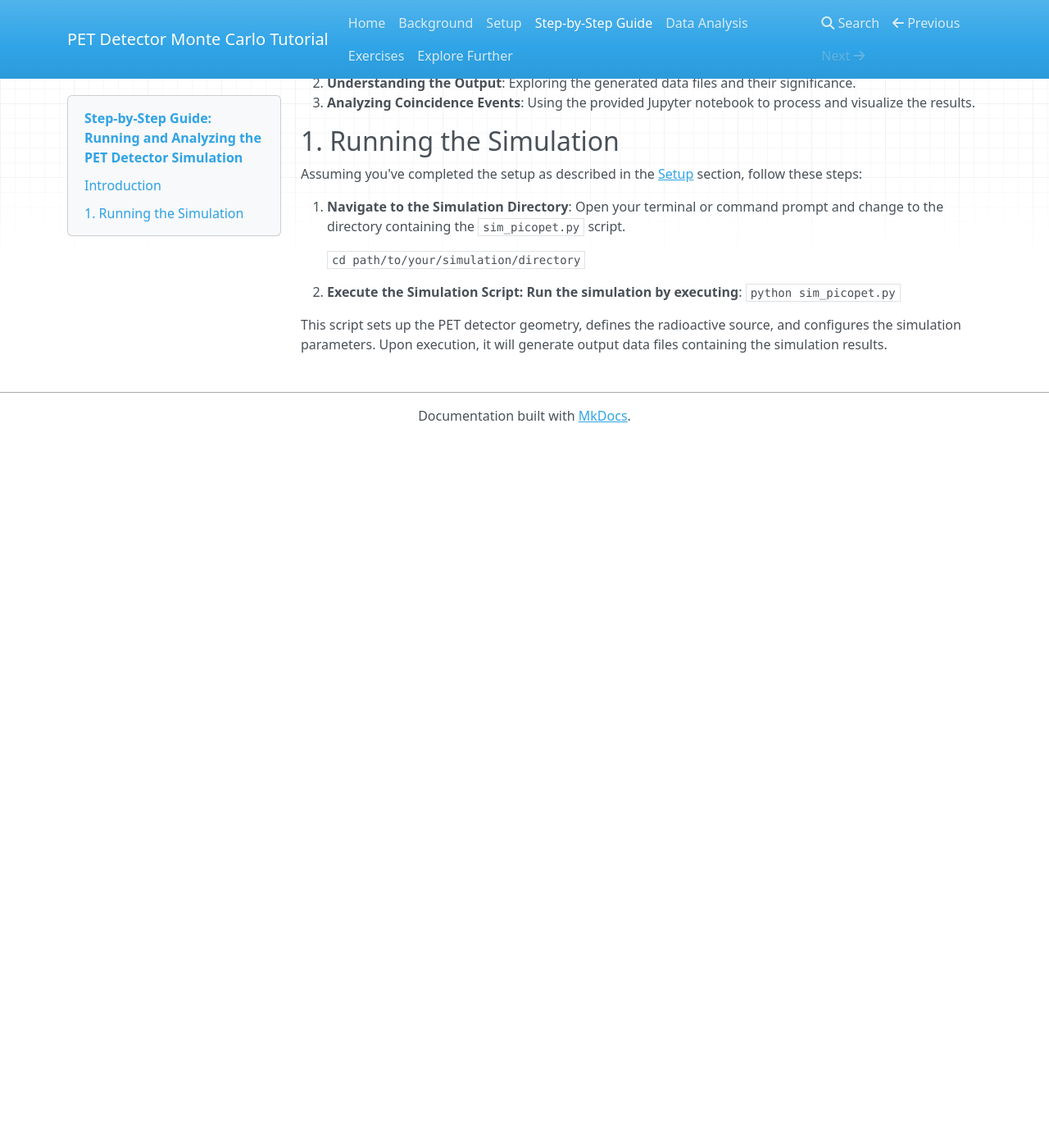
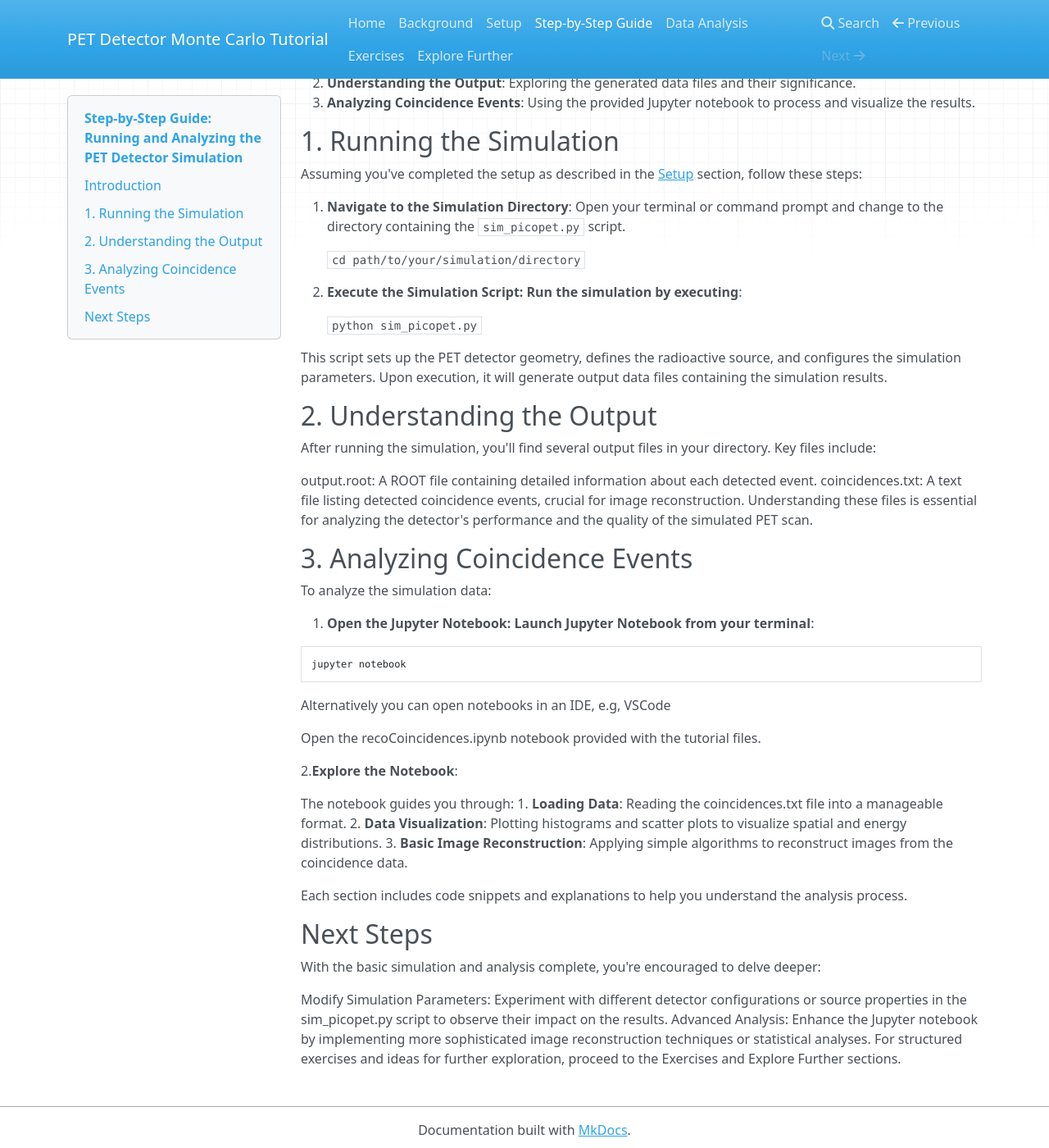
Before and after one commit to keaveney/UCT-DS-Project-picoPT, an MkDocs documentation site: the page built from docs/tutorial.md, in a window 1280 px wide and 1400 px high, scrolled down 270 px. Shown: the whole window at 82% size. Built offline with MkDocs 1.6.1, drawn with Linux system fonts in a browser that asks for light colours; nearby versions of some CDN libraries; before the commit the page ends 900 px from its top, so only the background shows below that.

Commit message:
adding tutorial

````diff
--- a/docs/tutorial.md
+++ b/docs/tutorial.md
@@ -20,8 +20,48 @@ Assuming you've completed the setup as described in the [Setup](setup.md) sectio
 
 
 2. **Execute the Simulation Script: Run the simulation by executing**:
+
     ```
     python sim_picopet.py
     ```
 
 This script sets up the PET detector geometry, defines the radioactive source, and configures the simulation parameters. Upon execution, it will generate output data files containing the simulation results.
+
+
+## 2. Understanding the Output
+
+After running the simulation, you'll find several output files in your directory. Key files include:
+
+output.root: A ROOT file containing detailed information about each detected event.
+coincidences.txt: A text file listing detected coincidence events, crucial for image reconstruction.
+Understanding these files is essential for analyzing the detector's performance and the quality of the simulated PET scan.
+
+
+## 3. Analyzing Coincidence Events
+
+To analyze the simulation data:
+
+1. **Open the Jupyter Notebook: Launch Jupyter Notebook from your terminal**:
+```
+jupyter notebook
+```
+Alternatively you can open notebooks in an IDE, e.g, VSCode
+
+Open the recoCoincidences.ipynb notebook provided with the tutorial files.
+
+2.**Explore the Notebook**:
+
+The notebook guides you through:
+1. **Loading Data**: Reading the coincidences.txt file into a manageable format.
+2. **Data Visualization**: Plotting histograms and scatter plots to visualize spatial and energy distributions.
+3. **Basic Image Reconstruction**: Applying simple algorithms to reconstruct images from the coincidence data.
+
+Each section includes code snippets and explanations to help you understand the analysis process.
+
+## Next Steps
+
+With the basic simulation and analysis complete, you're encouraged to delve deeper:
+
+Modify Simulation Parameters: Experiment with different detector configurations or source properties in the sim_picopet.py script to observe their impact on the results.
+Advanced Analysis: Enhance the Jupyter notebook by implementing more sophisticated image reconstruction techniques or statistical analyses.
+For structured exercises and ideas for further exploration, proceed to the Exercises and Explore Further sections.
````
